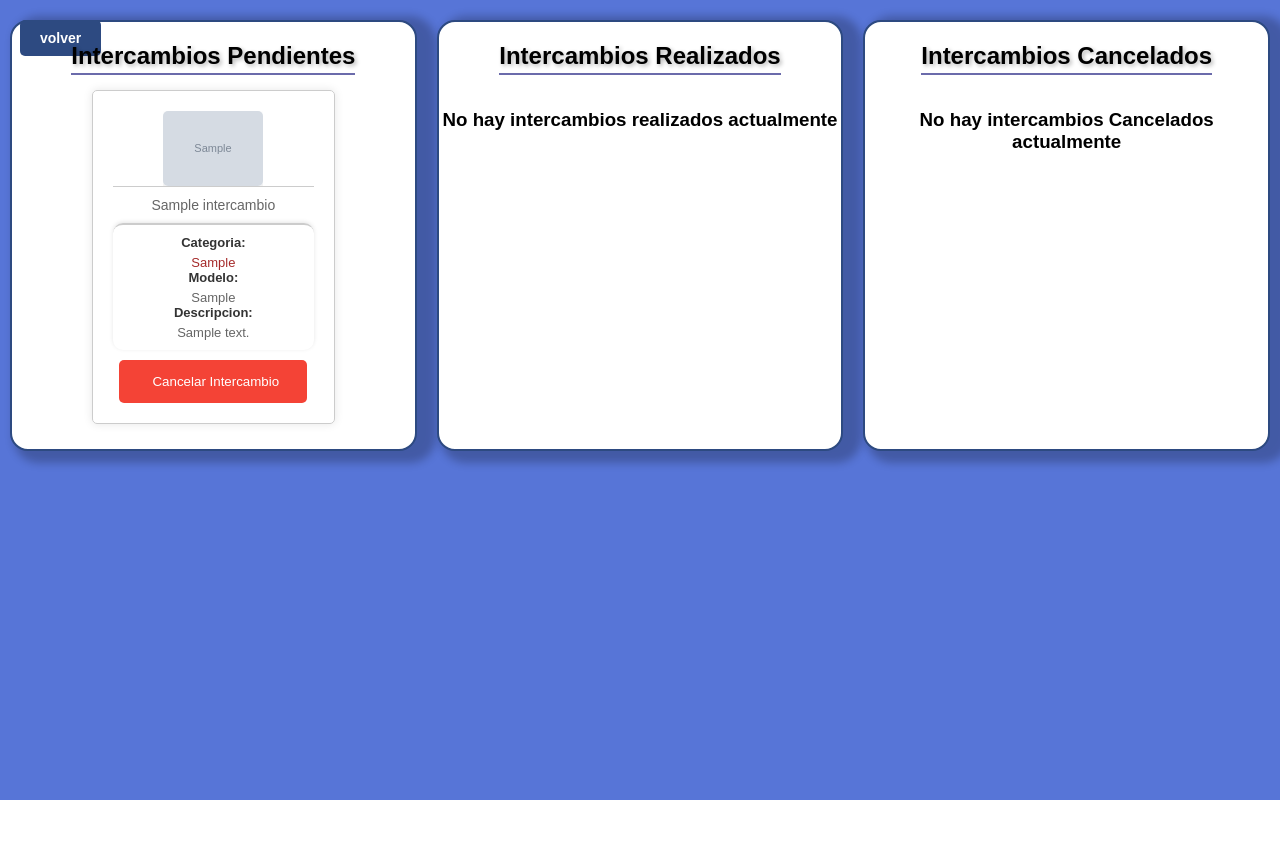
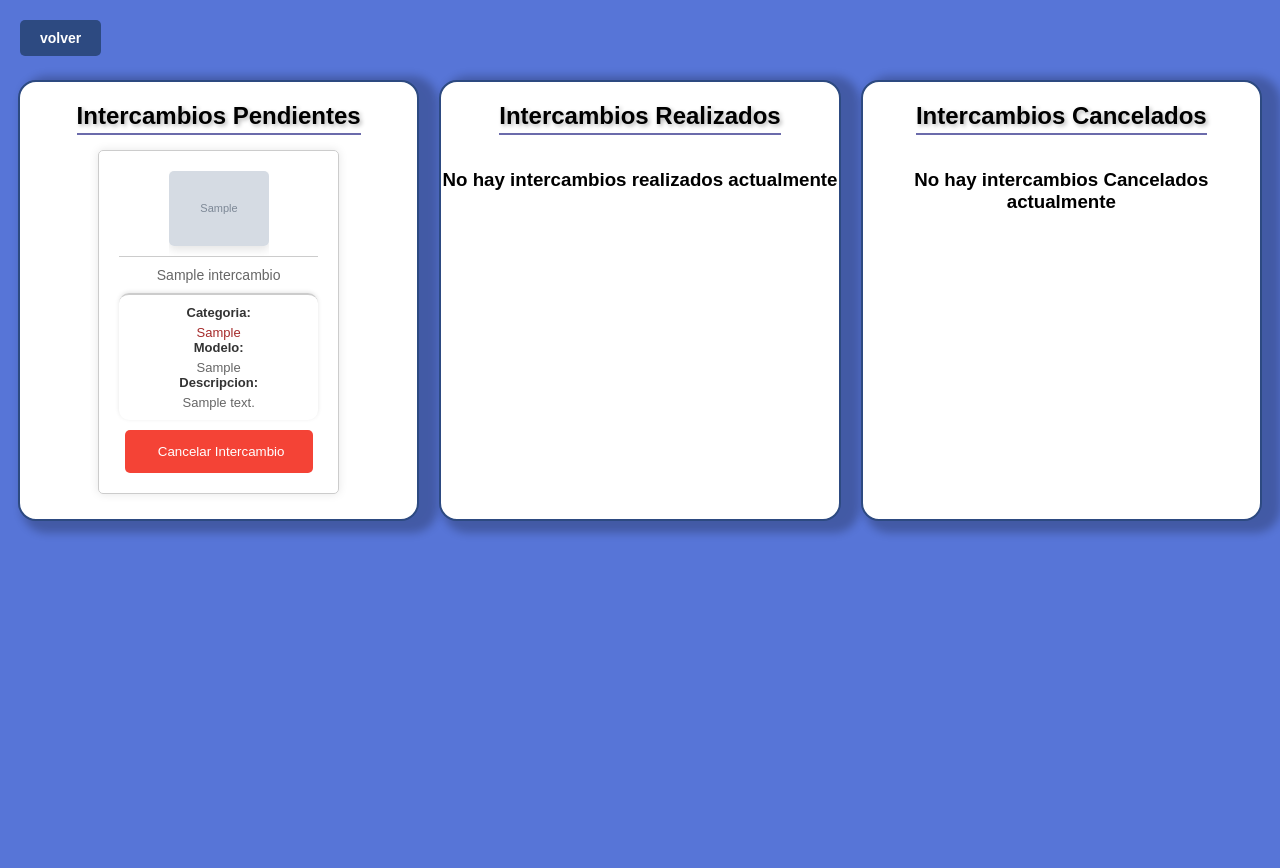
Before and after one commit to JJuanVolpe/Ferreplus, a Django app: page /aceptar_trueque/1/ in a window 1280 px wide. Before the commit the page ends 800 px from the top, so only its background shows below. Run offline with Django 4.2, Linux system fonts and the light colour scheme; tables that the repository leaves empty hold one stand-in row (values such as "Sample post"); grey boxes marked "Sample" are stand-in pictures.

Commit message:
fix display panels in histo

```diff
--- a/myapp/templates/ver_objetos_postulados.html
+++ b/myapp/templates/ver_objetos_postulados.html
@@ -27,7 +27,10 @@
                                     <div class="product-atributos-container">
                                         <span class="attribute-label">Categoria: {{ obj.categoria }}</span>
                                         <span class="attribute-label">Descripcion:</span>
-                                        <span class="attribute-value">{{ obj.descripcion }}</span><br>
+                                        <span class="attribute-value">{{ obj.descripcion }}</span>
+                                        <span class="attribute-label">Fecha y Horario:</span>
+                                        <span class="attribute-value">{{ obj.hora }} <br> {{ obj.fecha }}</span>
+                                        <br>
                                     </div>
                                     <div class="btn-container">
                                         <form action="{% url 'aceptar_trueque' obj.id %}" method="POST">
--- a/static/styles/historial_intercambios.css
+++ b/static/styles/historial_intercambios.css
@@ -5,7 +5,7 @@ body {
   flex-direction: column;
   align-items: center;
   height: 100vh;
-  margin: 0;
+  margin-top: 60px;
 }
 
 .botonVolv {
@@ -187,6 +187,7 @@ h2::after {
 
 .trueque-foto {
   width: auto;
+  margin-bottom: 10px;
   /* Ajusta el ancho de la imagen automáticamente según el tamaño del contenedor */
   max-width: 100%;
   /* Establece el ancho máximo de la imagen para que no exceda el ancho del contenedor */
```
